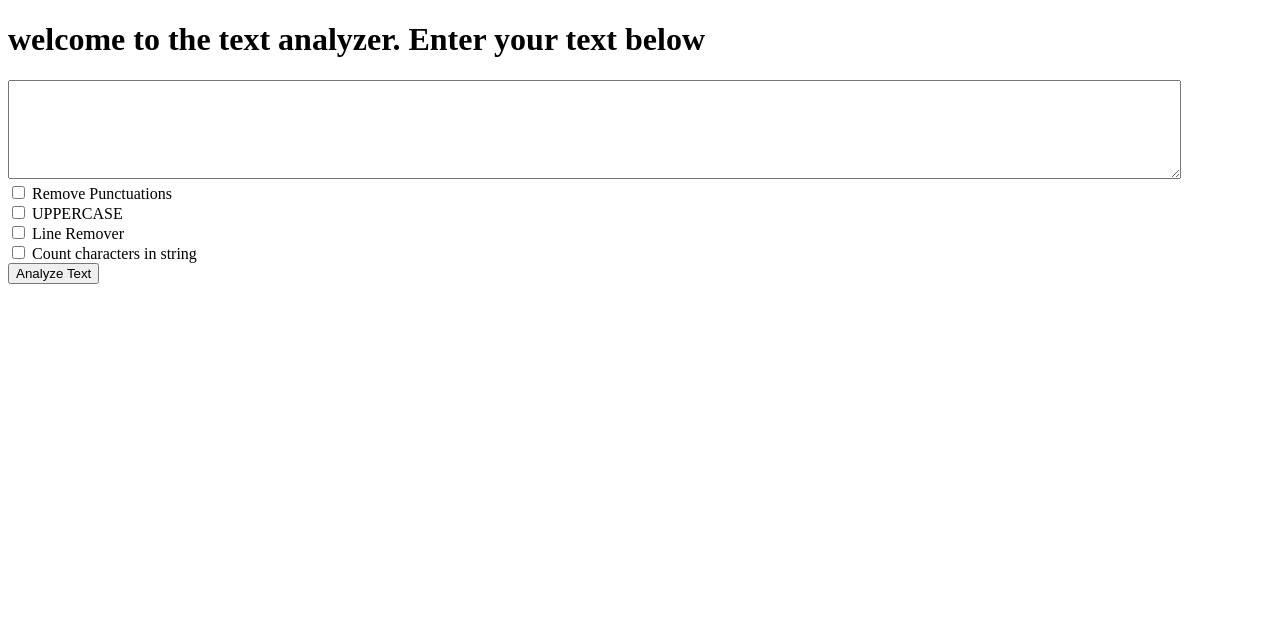
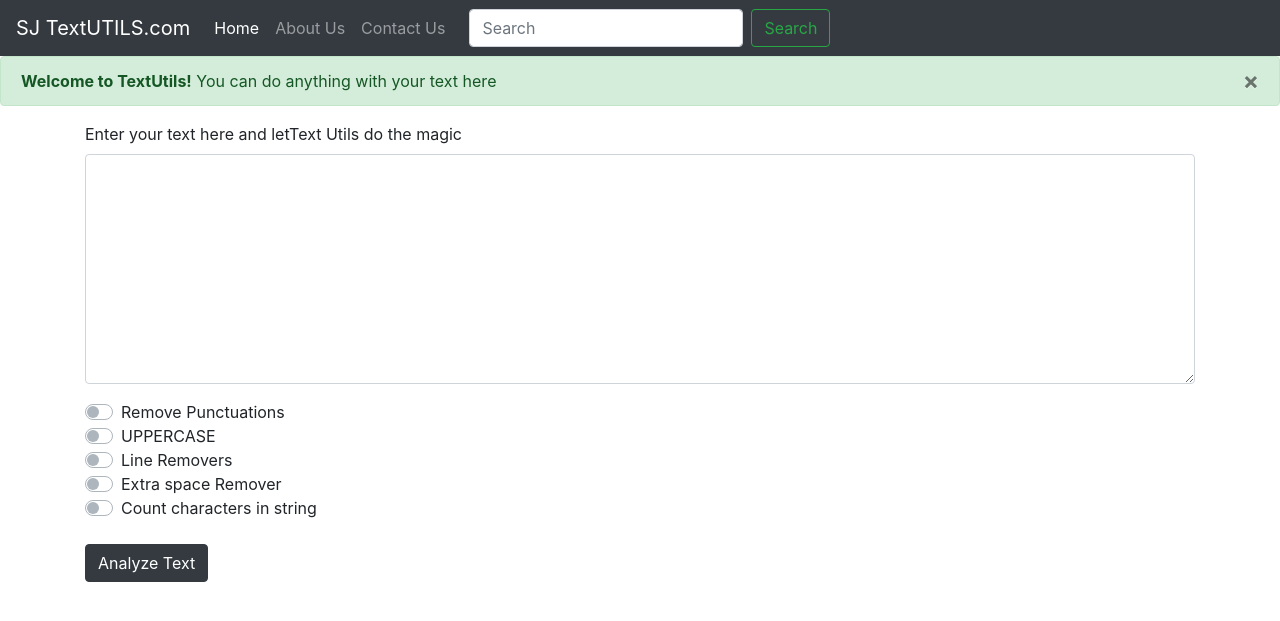
Before and after one commit to Shailesh1214/django-text-utils, a Django app: page / in a window 1280 px wide. Shown: the top 621 px of the page. Run offline with Django 3.2, Linux system fonts and the light colour scheme; some libraries are stand-ins or nearby versions.

Commit message:
Bootstrap

```diff
--- a/templates/index.html
+++ b/templates/index.html
@@ -1,18 +1,75 @@
-<!DOCTYPE html>
-<html lang = "en">
+<!doctype html>
+<html lang="en">
   <head>
-        <meta charset="UTF-8">
-        <title>Template is working</title>
+    <!-- Required meta tags -->
+    <meta charset="utf-8">
+    <meta name="viewport" content="width=device-width, initial-scale=1, shrink-to-fit=no">
+
+    <!-- Bootstrap CSS -->
+    <link rel="stylesheet" href="https://stackpath.bootstrapcdn.com/bootstrap/4.5.2/css/bootstrap.min.css" integrity="sha384-JcKb8q3iqJ61gNV9KGb8thSsNjpSL0n8PARn9HuZOnIxN0hoP+VmmDGMN5t9UJ0Z" crossorigin="anonymous">
+
+    <title>Text UTILS</title>
   </head>
   <body>
-       <h1>welcome to the text analyzer. Enter your text below</h1>
+<nav class="navbar navbar-expand-lg navbar-dark bg-dark">
+    <a class="navbar-brand" href="#">SJ TextUTILS.com</a>
+    <button class="navbar-toggler" type="button" data-toggle="collapse" data-target="#navbarNavAltMarkup" aria-controls="navbarNavAltMarkup" aria-expanded="false" aria-label="Toggle navigation">
+      <span class="navbar-toggler-icon"></span>
+    </button>
+    <div class="collapse navbar-collapse" id="navbarNavAltMarkup">
+      <div class="navbar-nav">
+        <a class="nav-link active" href="#">Home <span class="sr-only">(current)</span></a>
+        <a class="nav-link" href="#">About Us</a>
+        <a class="nav-link" href="#">Contact Us</a>
+        <a class="nav-link disabled" href="#" tabindex="-1" aria-disabled="true"></a>
+      </div>
+    <form class="form-inline">
+        <input class="form-control mr-sm-2" type="search" placeholder="Search" aria-label="Search">
+        <button class="btn btn-outline-success my-2 my-sm-0" type="submit">Search</button>
+    </form>
+</nav>
+<div class="alert alert-success" role="alert">
+    <strong>Welcome to TextUtils!</strong> You can do anything with your text here
+    <button type="button" class="close" data-dismiss="alert" aria-label="Close">
+       <span aria-hidden="true">&times;</span>
+    </button>
+</div>
+<div class ="container">
     <form action ='/analyze' method='get'>
-        <textarea name = 'text' style='margin: 0px; width: 1167px; height: 93px'></textarea><br>
-        <input type="checkbox" name="removepunc"> Remove Punctuations<br>
-        <input type="checkbox" name="fullcaps"> UPPERCASE<br>
-        <input type="checkbox" name="newlineremover"> Line Remover<br>
-        <input type="checkbox" name="charcount"> Count characters in string<br>
-        <button type="submit">Analyze Text</button>
+            <div class="form-group">
+            <label for="exampleFormControlTextarea1">Enter your text here and letText Utils do the magic</label>
+            <textarea class="form-control" name = 'text' area id="exampleFormControlTextarea1" rows="9"></textarea>
+          </div>
+            <div class="custom-control custom-switch">
+            <input type="checkbox" name="removepunc" class="custom-control-input" id="customSwitch1">
+            <label class="custom-control-label" for="customSwitch1">Remove Punctuations</label>
+          </div>
+            <div class="custom-control custom-switch">
+            <input type="checkbox" name="fullcaps" class="custom-control-input" id="customSwitch2">
+            <label class="custom-control-label" for="customSwitch2">UPPERCASE</label>
+          </div>
+            <div class="custom-control custom-switch">
+            <input type="checkbox" name="newlineremover" class="custom-control-input" id="customSwitch3">
+            <label class="custom-control-label" for="customSwitch3">Line Removers</label>
+          </div>
+            <div class="custom-control custom-switch">
+            <input type="checkbox" name= "spaceremover" class="custom-control-input" id="customSwitch4">
+            <label class="custom-control-label" for="customSwitch4">Extra space Remover</label>
+          </div>
+            <div class="custom-control custom-switch">
+            <input type="checkbox" name="charcount" class="custom-control-input" id="customSwitch5">
+            <label class="custom-control-label" for="customSwitch5">Count characters in string</label>
+          </div>
+            <button type="submit" class="btn btn-dark mt-4">Analyze Text</button>
+        </div>
     </form>
+
+
+</div>
+    <!-- Optional JavaScript -->
+    <!-- jQuery first, then Popper.js, then Bootstrap JS -->
+    <script src="https://code.jquery.com/jquery-3.5.1.slim.min.js" integrity="sha384-DfXdz2htPH0lsSSs5nCTpuj/zy4C+OGpamoFVy38MVBnE+IbbVYUew+OrCXaRkfj" crossorigin="anonymous"></script>
+    <script src="https://cdn.jsdelivr.net/npm/popper.js@1.16.1/dist/umd/popper.min.js" integrity="sha384-9/reFTGAW83EW2RDu2S0VKaIzap3H66lZH81PoYlFhbGU+6BZp6G7niu735Sk7lN" crossorigin="anonymous"></script>
+    <script src="https://stackpath.bootstrapcdn.com/bootstrap/4.5.2/js/bootstrap.min.js" integrity="sha384-B4gt1jrGC7Jh4AgTPSdUtOBvfO8shuf57BaghqFfPlYxofvL8/KUEfYiJOMMV+rV" crossorigin="anonymous"></script>
   </body>
 </html>
```
Also changed, not shown: templates/index2.html (added, +18 -0 lines). Lines whose indentation alone changed are shown as unchanged.
